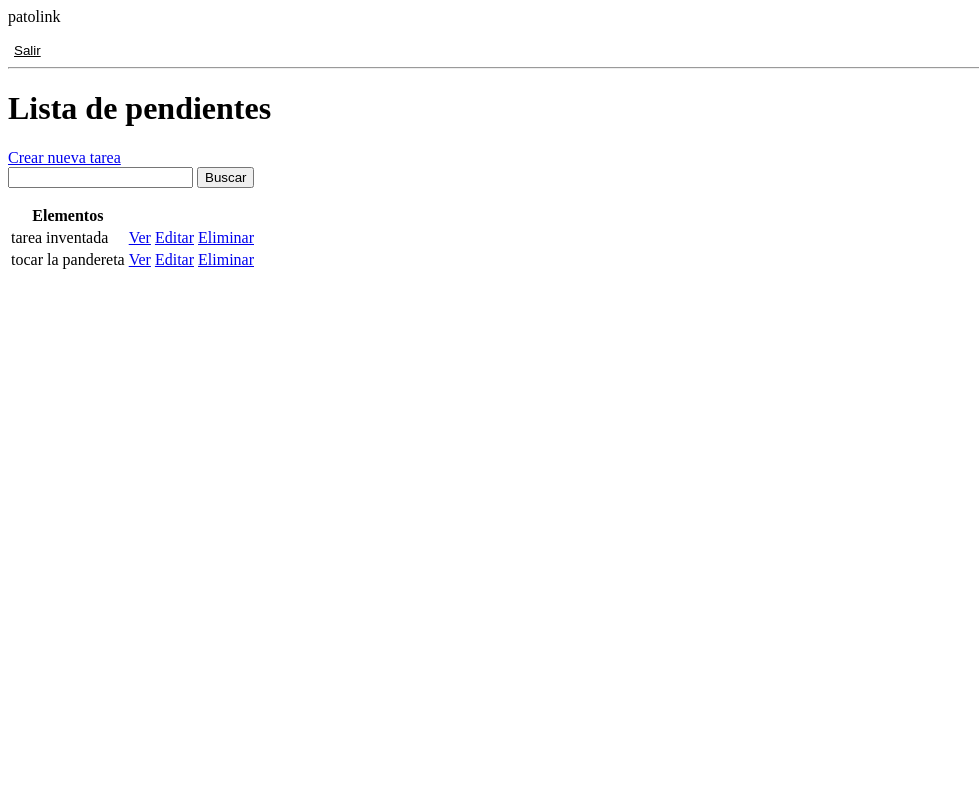
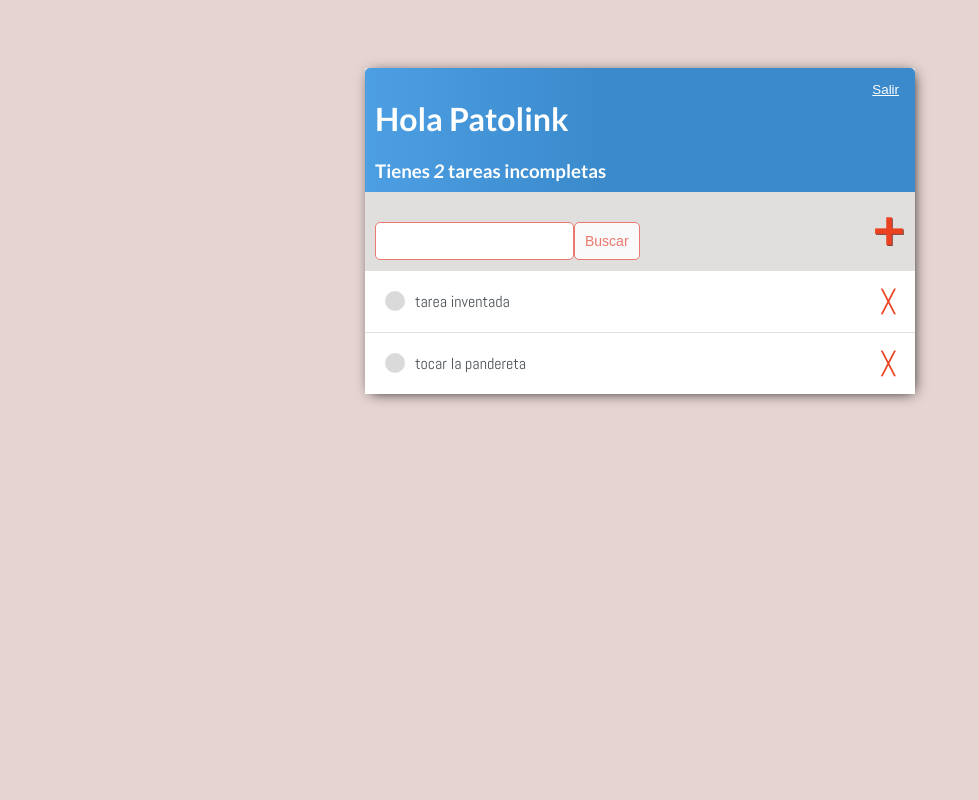
Before and after one commit to Patolink90/Django, a Django app: page / in a window 1280 px wide. Shown: the whole page, without its empty margins (0-979 px from the left). Run offline with Django 5.2, Linux system fonts and the light colour scheme; a user stored in the database is signed in; data comes from the database, SQL or seed files in the repository; both versions use the stored data as it was after the commit.

Commit message:
update website with style completed

```diff
--- /dev/null
+++ b/base/templates/base/principal.html
@@ -0,0 +1,147 @@
+<!DOCTYPE html>
+<html lang="es">
+<head>
+    <meta charset="UTF-8">
+    <title>Lista de pendientes</title>
+    <link rel="preconnect" href="https://fonts.googleapis.com">
+    <link rel="preconnect" href="https://fonts.gstatic.com" crossorigin>
+    <link href="https://fonts.googleapis.com/css2?family=Abel&display=swap" rel="stylesheet">
+    <link rel="preconnect" href="https://fonts.googleapis.com">
+    <link rel="preconnect" href="https://fonts.gstatic.com" crossorigin>
+    <link href="https://fonts.googleapis.com/css2?family=Lato:ital,wght@0,100;0,300;0,400;0,700;0,900;1,100;1,300;1,400;1,700;1,900&display=swap" rel="stylesheet">
+    <style>
+        body {
+            background-color: #E5D4D1;
+            padding-top: 60px;
+        }
+        .abel-regular {
+            font-family: "Abel", serif;
+            font-weight: 400;
+            font-style: normal;
+        }
+
+        .container {
+            max-width: 550px;
+            margin: auto;
+            background-color: #E1DFDE;
+            -webkit-box-shadow: 2px 2px 13px -4px rgba(0, 0, 0.21);
+            box-shadow: 2px 2px 13px -4px rgba(0, 0, 0.21);
+        }
+
+        h1,
+        h2,
+        h3,
+        h4,
+        h5,
+        h6 {
+            font-family: "Lato", serif;
+        }
+
+        a,
+        p {
+            color: #996E66;
+        }
+
+        .barra-superior {
+            display: flex;
+            justify-content: space-between;
+            color: #ffffff;
+            padding: 10px;
+            border-radius: 5px 5px 0 0;
+            background: linear-gradient(90deg, #4D9FE3 0%, #3A8ACC 43%, #3A8ACC 100%)
+        }
+
+        .envoltorio-tarea {
+            display: flex;
+            align-items: center;
+            justify-content: space-between;
+            padding: 20px;
+            background-color: #ffffff;
+            border-top: 1px solid rgb(225, 225, 225)
+        }
+
+        .titulo-tarea {
+            display: flex;
+        }
+
+        .titulo-tarea a {
+            text-decoration: none;
+            color: #4b5156;
+            margin-left: 10px;
+        }
+
+        .icono-tarea-incompleta {
+            height: 20px;
+            width: 20px;
+            background-color: rgb(218, 218, 218);
+            border-radius: 50px;
+        }
+
+        .icono-tarea-completa {
+            height: 20px;
+            width: 20px;
+            background-color: rgb(105, 162, 105);
+            border-radius: 50px;
+        }
+
+        .enlace-eliminar {
+            text-decoration: none;
+            font-weigth: 900;
+            color: #EA4220;
+            font-size: 22px;
+            line-height: 0;
+        }
+
+        #envoltorio-agregar-buscar {
+            display: flex;
+            justify-content: space-between;
+            align-items: center;
+            padding: 10px;
+        }
+
+        #enlace-agregar {
+            color: #EA4220;
+            text-decoration: none;
+            font-size: 42px;
+            text-shadow: 1px 1px #81413B;
+        }
+
+        input[type=text],
+        input[type=password],
+        textarea {
+            border: 1px solid #EB796F;
+            border-radius: 5px;
+            padding: 10px;
+            width: 90%
+        }
+
+        label {
+            padding-top: 10px !important;
+            display: block;
+        }
+
+        .boton {
+            border: 1px solid #EB796F;
+            background-color: #FAFAFA;
+            color: #EB796F;
+            padding: 10px;
+            font-size: 14px;
+            border-radius: 5px;
+            cursor: pointer;
+            text-decoration: none;
+        }
+
+        .cuerpo-tarjeta {
+            padding: 20px
+        }
+
+    </style>
+</head>
+<body>
+    <div class="container abel-regular">
+        {% block content %}
+
+        {% endblock content %}
+    </div>
+</body>
+</html>
--- a/base/templates/base/tarea.html
+++ b/base/templates/base/tarea.html
@@ -1,3 +1,7 @@
+{% extends 'base/principal.html' %}
+
+{% block content %}
 <h1>Tarea: {{tarea}}</h1>
 
 <p>Descripcion: {{tarea.descripcion}}</p>
+{% endblock content %}
--- a/base/templates/base/tarea_list.html
+++ b/base/templates/base/tarea_list.html
@@ -1,36 +1,49 @@
-{% if request.user.is_authenticated %}
-    <p>{{request.user}}</p>
+{% extends 'base/principal.html' %}
+
+{% block content %}
+
+<div class="barra-superior">
+    <div>
+        <h1>Hola {{request.user|title}}</h1>
+        <h3 style="margin:0">Tienes <i>{{count}}</i> tarea{{count|pluralize}} incompletas</h3>
+    </div>
+    {% if request.user.is_authenticated %}
     <form action="{% url 'logout' %}" method="POST" style="display:inline;">
     {% csrf_token %}
     <button type="submit" style="background: none; border: none; color: inherit; text-decoration: underline; cursor: pointer;">Salir</button>
-</form>
-{% else %}
+    </form>
+    {% else %}
     <a href="{% url 'login' %}">Ingresar</a>
-{% endif %}
-<hr>
+    {% endif %}
+</div>
 
-<h1>Lista de pendientes {{ciudad}}</h1>
-<a href="{% url 'crear-tarea'%}">Crear nueva tarea</a>
+<div id="envoltorio-agregar-buscar">
+    <form method="GET" style="margin-top: 20px; display: flex;">
+        <input type="text" name="area-buscar" value="{{valor_buscado}}">
+        <input class="boton" type="submit" value="Buscar">
+    </form>
+    <a id="enlace-agregar" href="{% url 'crear-tarea'%}">&#x1F7A5;</a>
+</div>
 
-<form method="GET">
-    <input type="text" name="area-buscar" value="{{valor_buscado}}">
-    <input type="submit" value="Buscar">
-</form>
-<table>
-    <tr>
-        <th>Elementos</th>
-        <th></th>
-        <th></th>
-        <th></th>
-    </tr>
+
+<div class="envoltorio-items-tarea">
     {% for tarea in tareas %}
-    <tr>
-        <td>{{tarea.titulo}}</td>
-        <td><a href="{% url 'tarea' tarea.id %}">Ver</a></td>
-        <td><a href="{% url 'editar-tarea' tarea.id%}">Editar</a></td>
-        <td><a href="{% url 'eliminar-tarea' tarea.id %}">Eliminar</a></td>
-    </tr>
+    <div class="envoltorio-tarea">
+        {% if tarea.completo %}
+        <div class="titulo-tarea">
+            <div class="icono-tarea-completa"></div>
+            <i><s><a href="% url 'editar-tarea' tarea.id%}">{{tarea}}</a></s></i>
+        </div>
+        <a class="enlace-eliminar" href="{% url 'eliminar-tarea' tarea.id %}">&#x2573;</a>
+        {% else %}
+        <div class="titulo-tarea">
+            <div class="icono-tarea-incompleta"></div>
+            <a href="% url 'editar-tarea' tarea.id%}">{{tarea}}</a>
+        </div>
+        <a class="enlace-eliminar" href="{% url 'eliminar-tarea' tarea.id %}">&#x2573;</a>
+        {% endif %}
+    </div>
     {% empty %}
-    <h3>No hay elementos en la lista</h3>
     {% endfor %}
-</table>
+</div>
+{% endblock content %}
```
Also changed, not shown: base/templates/base/login.html (+14 -4 lines), base/templates/base/registro.html (+17 -4 lines), base/templates/base/tarea_confirm_delete.html (+13 -3 lines), base/templates/base/tarea_form.html (+11 -3 lines), db.sqlite3.
